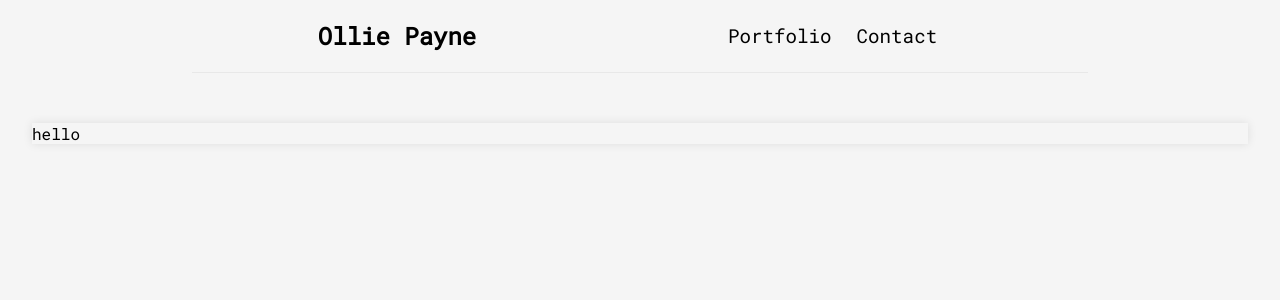
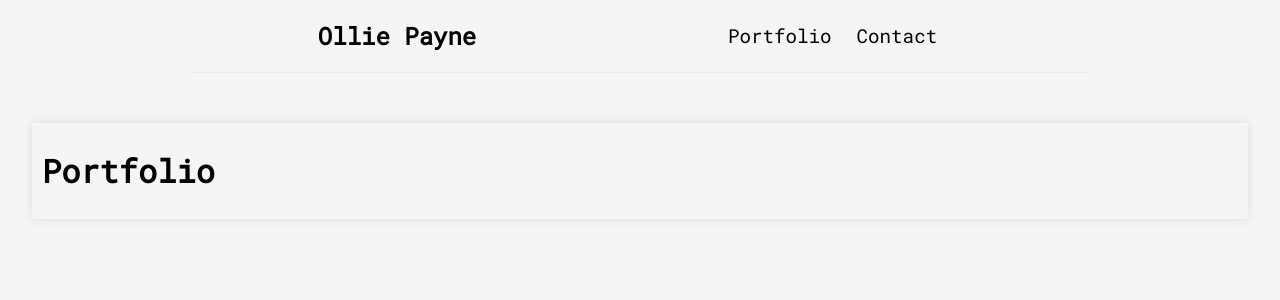
Before and after one commit to olliepayne/ollie-portfolio-rebuild, a Next.js app: page /portfolio in a window 1280 px wide. Shown: the top 300 px of the page. Built offline with nearby package versions, Linux system fonts and the light colour scheme.

Commit message:
tweak and begin adding json data for portfolio entries

```diff
--- a/components/Navbar.tsx
+++ b/components/Navbar.tsx
@@ -8,8 +8,8 @@ const Navbar = () => {
         <Link href="/"><a><h1>Ollie Payne</h1></a></Link>
       </div>
       <ul className={styles.navLinksList}>
-        <Link href="/portfolio"><a className={styles.navLink}>Portfolio</a></Link>
-        <Link href="/contact"><a className={styles.navLink}>Contact</a></Link>
+        <li><Link href="/portfolio"><a className={styles.navLink}>Portfolio</a></Link></li>
+        <li><Link href="/contact"><a className={styles.navLink}>Contact</a></Link></li>
       </ul>
     </nav>
   )
--- a/pages/portfolio/index.tsx
+++ b/pages/portfolio/index.tsx
@@ -1,7 +1,7 @@
 const Portfolio = () => {
   return (
     <div className="page-card">
-      <p>hello</p>
+      <h1>Portfolio</h1>
     </div>
   )
 }
--- a/styles/globals.css
+++ b/styles/globals.css
@@ -21,4 +21,5 @@ a {
   margin: 50px auto;
   box-shadow: 0 0 10px rgba(0, 0, 0, 0.1);
   width: 95%;
+  padding: 5px 10px;
 }
```
Also changed, not shown: pages/404.tsx (+8 -0 lines), public/portfolioData.json (added, +20 -0 lines).
